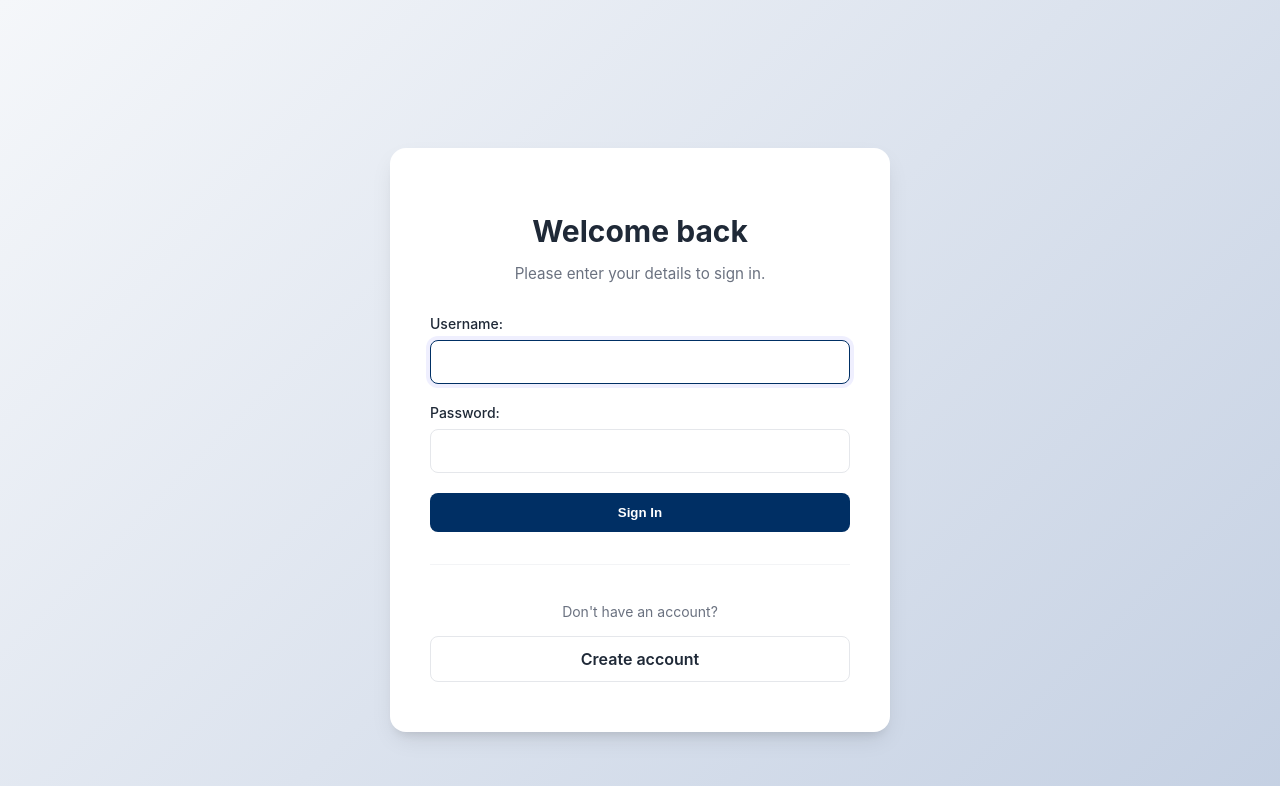
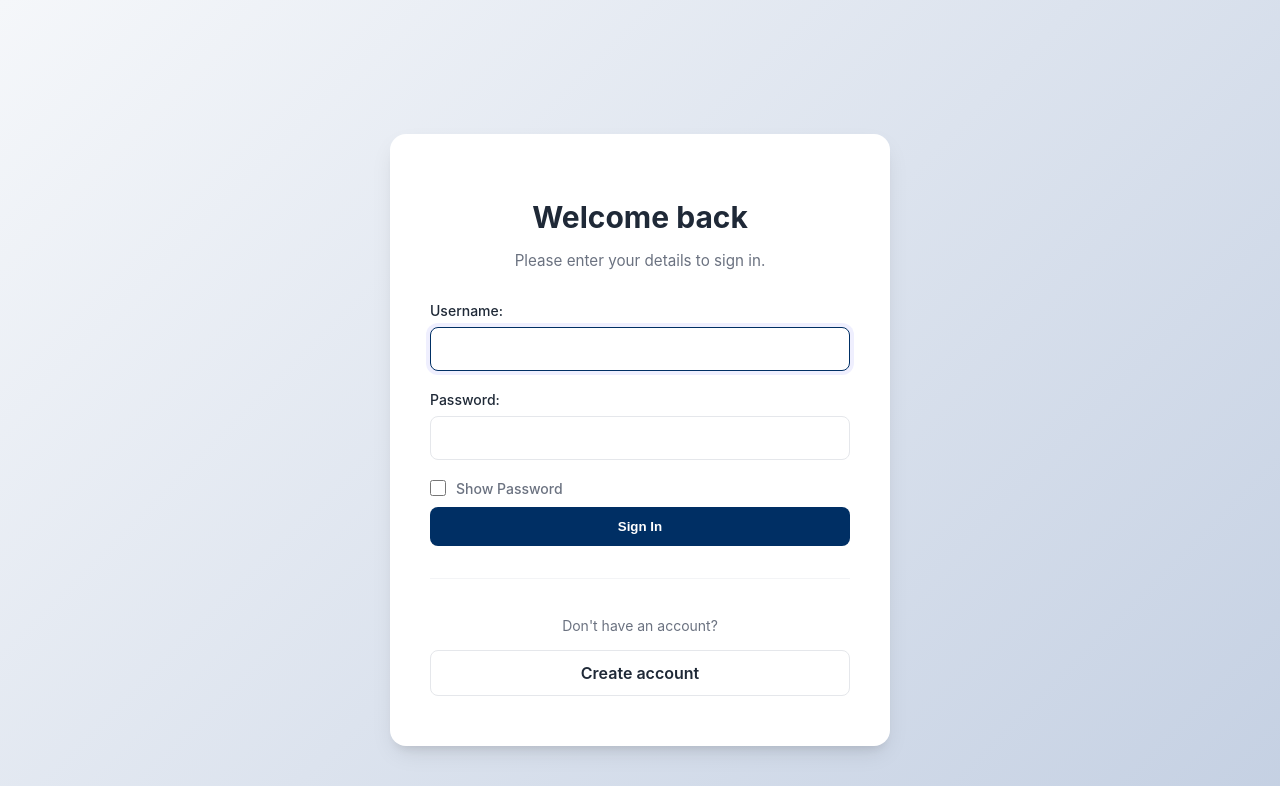
Before and after one commit to Komil-goat/Lost-found, a Django app: page /accounts/login/ in a window 1280 px wide. Shown: the top 786 px of the page. Run offline with Django 5.2, Linux system fonts and the light colour scheme.

Commit message:
Show password button added

```diff
--- a/users/static/users/css/style.css
+++ b/users/static/users/css/style.css
@@ -167,3 +167,25 @@ form ul {
 .errorlist {
     animation: shake 0.3s ease-in-out;
 }
+.password-toggle-container {
+    display: flex;
+    flex-direction: row;
+    align-items: center;
+    gap: 10px;
+    margin: 10px 0 10px 0;
+    cursor: pointer;
+}
+
+.password-toggle-container input[type="checkbox"] {
+    width: 16px;
+    height: 16px;
+    margin: 0;
+    cursor: pointer;
+}
+
+.password-toggle-container label {
+    font-size: 0.875rem;
+    color: var(--text-muted);
+    cursor: pointer;
+    user-select: none;
+}
--- /dev/null
+++ b/users/static/users/js/password.js
@@ -0,0 +1,11 @@
+const togglePassword = document.querySelector('#togglePassword');
+
+togglePassword.addEventListener('click', function () {
+    const passwordFields = document.querySelectorAll('input[type="password"], input[data-is-password="true"]');
+
+    passwordFields.forEach(field => {
+        const isPassword = field.getAttribute('type') === 'password';
+        field.setAttribute('type', isPassword ? 'text' : 'password');
+        field.setAttribute('data-is-password', 'true');
+    });
+});
--- a/users/templates/registration/login.html
+++ b/users/templates/registration/login.html
@@ -5,6 +5,7 @@
     <meta charset="UTF-8">
     <title>Login | Lost & Found</title>
     <link rel="stylesheet" href="{% static 'users/css/style.css' %}">
+    <link rel="icon" href="data:,">
 </head>
 <body>
 
@@ -15,6 +16,10 @@
         <form method="post">
             {% csrf_token %}
             {{ form.as_p }}
+            <div class="password-toggle-container">
+                <input type="checkbox" id="togglePassword">
+                <label for="togglePassword" style="margin: 0;">Show Password</label>
+            </div>
             <button type="submit" class="btn btn-primary">Sign In</button>
         </form>
 
@@ -23,6 +28,6 @@
             <a href="{% url 'register' %}" class="btn btn-outline">Create account</a>
         </div>
     </div>
-
+    <script src="{% static 'users/js/password.js' %}"></script>
 </body>
 </html>
```
Also changed, not shown: users/templates/users/register.html (+5 -2 lines).
